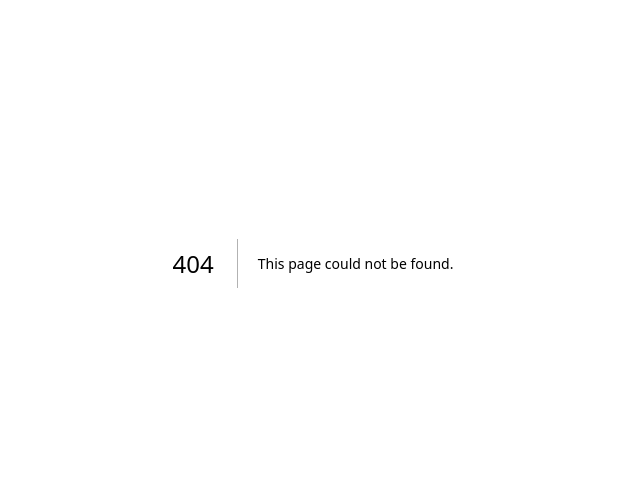
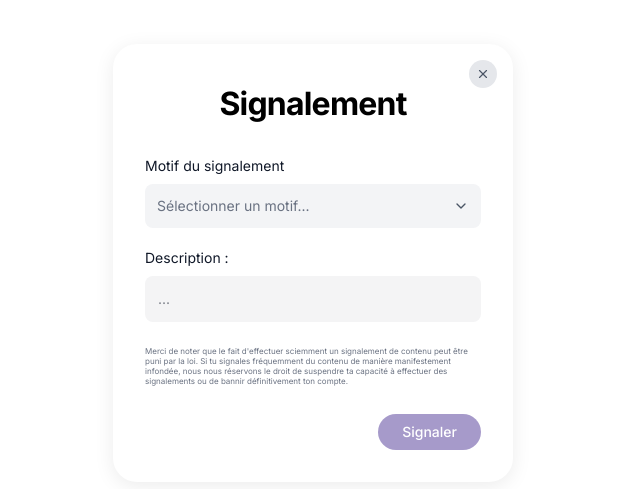
Before and after one commit to MGquentinMG/Developpement-applications-distribuees, a Next.js app in the folder frontend/: page /report in a window 1280 px wide. Before the commit this address had no page. Shown: the part 137-626 px from the top of the page, without its empty margins (327-967 px from the left). Built offline with nearby package versions, Linux system fonts and the light colour scheme.

Commit message:
feat: ReportCard

```diff
--- /dev/null
+++ b/frontend/src/app/report/page.tsx
@@ -0,0 +1,9 @@
+import { ReportForm } from '../../components/ReportCard/ReportForm';
+
+export default function ReportPage() {
+  return (
+    <div className="min-h-screen bg-white flex items-center justify-center p-4">
+      <ReportForm />
+    </div>
+  );
+}
--- /dev/null
+++ b/frontend/src/components/ReportCard/ReportForm.tsx
@@ -0,0 +1,102 @@
+'use client';
+
+import React, { useState, FormEvent, ChangeEvent } from 'react';
+// On réutilise l'InputField de la LoginCard !
+import { InputField } from '../LoginCard/common/InputField';
+
+export function ReportForm() {
+  const [isSubmitted, setIsSubmitted] = useState(false);
+  const [reason, setReason] = useState<string>('');
+  const [description, setDescription] = useState<string>('');
+
+  const handleSelectChange = (
+    e: ChangeEvent<HTMLSelectElement>
+  ) => {
+    setReason(e.target.value);
+  };
+
+  const handleSubmit = (e: FormEvent<HTMLFormElement>) => {
+    e.preventDefault();
+    if (!reason) return; // Empêcher l'envoi sans motif
+    console.log('Signalement envoyé:', { reason, description });
+    setIsSubmitted(true);
+  };
+
+  return (
+    <div className="bg-white rounded-3xl shadow-[0_4px_20px_rgba(0,0,0,0.08)] w-full max-w-[400px] p-8 pt-10 relative">
+
+      {/* Bouton Fermer */}
+      <button className="absolute top-4 right-4 bg-gray-200 hover:bg-gray-300 rounded-full w-7 h-7 flex items-center justify-center text-gray-600 transition-colors">
+        <svg width="14" height="14" viewBox="0 0 24 24" fill="none" stroke="currentColor" strokeWidth="2" strokeLinecap="round" strokeLinejoin="round">
+          <line x1="18" y1="6" x2="6" y2="18"></line>
+          <line x1="6" y1="6" x2="18" y2="18"></line>
+        </svg>
+      </button>
+
+      <div className="text-center mb-8">
+        <h2 className="text-[32px] font-bold text-black tracking-tight leading-tight">Signalement</h2>
+      </div>
+
+      {isSubmitted ? (
+        /* Écran 3 : Message de succès */
+        <div className="text-center py-10 space-y-2">
+          <p className="text-gray-900 font-medium">Merci de votre signalement</p>
+          <p className="text-gray-900">:)</p>
+        </div>
+      ) : (
+        /* Écran 1 & 2 : Formulaire avec menu déroulant */
+        <form onSubmit={handleSubmit} className="space-y-5">
+          <div>
+            <label className="block text-sm text-gray-900 mb-2">
+              Motif du signalement
+            </label>
+            <div className="relative w-full">
+              <select
+                className="bg-[#F3F4F6] text-gray-500 text-sm rounded-lg p-3 w-full outline-none appearance-none cursor-pointer pr-8"
+                value={reason}
+                onChange={handleSelectChange}
+                required
+              >
+                <option value="" disabled hidden>Sélectionner un motif...</option>
+                <option value="Incitation à la haine">Incitation à la haine</option>
+                <option value="Violence">Violence</option>
+                <option value="Désinformation">Désinformation</option>
+                <option value="Activités illégal">Activités illégal</option>
+                <option value="Fraudes">Fraudes</option>
+                <option value="Autres">Autres</option>
+              </select>
+              <div className="pointer-events-none absolute inset-y-0 right-0 flex items-center px-3 text-gray-600">
+                <svg width="16" height="16" viewBox="0 0 24 24" fill="none" stroke="currentColor" strokeWidth="2" strokeLinecap="round" strokeLinejoin="round"><polyline points="6 9 12 15 18 9"></polyline></svg>
+              </div>
+            </div>
+          </div>
+
+          <div>
+            <label className="block text-sm text-gray-900 mb-2">
+              Description :
+            </label>
+            <InputField
+              type="text"
+              placeholder="..."
+              value={description}
+              onChange={(e) => setDescription(e.target.value)}
+            />
+          </div>
+
+          <div className="mt-6 text-[8px] text-gray-500 leading-tight">
+            Merci de noter que le fait d'effectuer sciemment un signalement de contenu peut être puni par la loi. Si tu signales fréquemment du contenu de manière manifestement infondée, nous nous réservons le droit de suspendre ta capacité à effectuer des signalements ou de bannir définitivement ton compte.
+          </div>
+
+          <div className="flex justify-end pt-2">
+            <button
+              type="submit"
+              className="bg-[#A69ACA] text-white font-medium rounded-full text-sm px-6 py-2 hover:bg-[#9084b8] transition-colors"
+            >
+              Signaler
+            </button>
+          </div>
+        </form>
+      )}
+    </div>
+  );
+}
```
